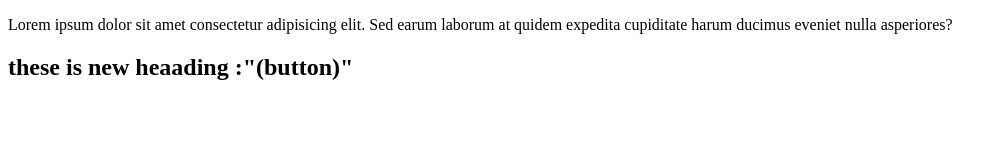
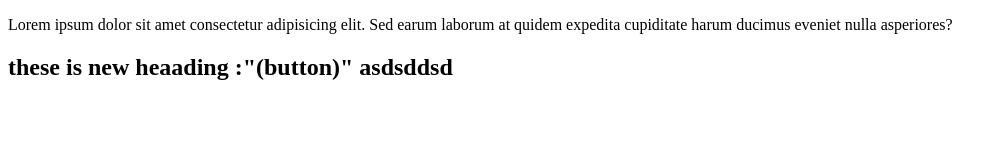
Before and after one commit to avi1228k/localRepo, a plain HTML site: page index.html in a window 1280 px wide. Shown: the whole page, without its empty margins (0-1006 px from the left). Drawn offline with Linux system fonts and the light colour scheme.

```diff
--- a/index.html
+++ b/index.html
@@ -13,6 +13,7 @@
 
     <h2>
         these is new heaading :"(button)"
+        asdsddsd
     </h2>
 </body>
 </html>
```
